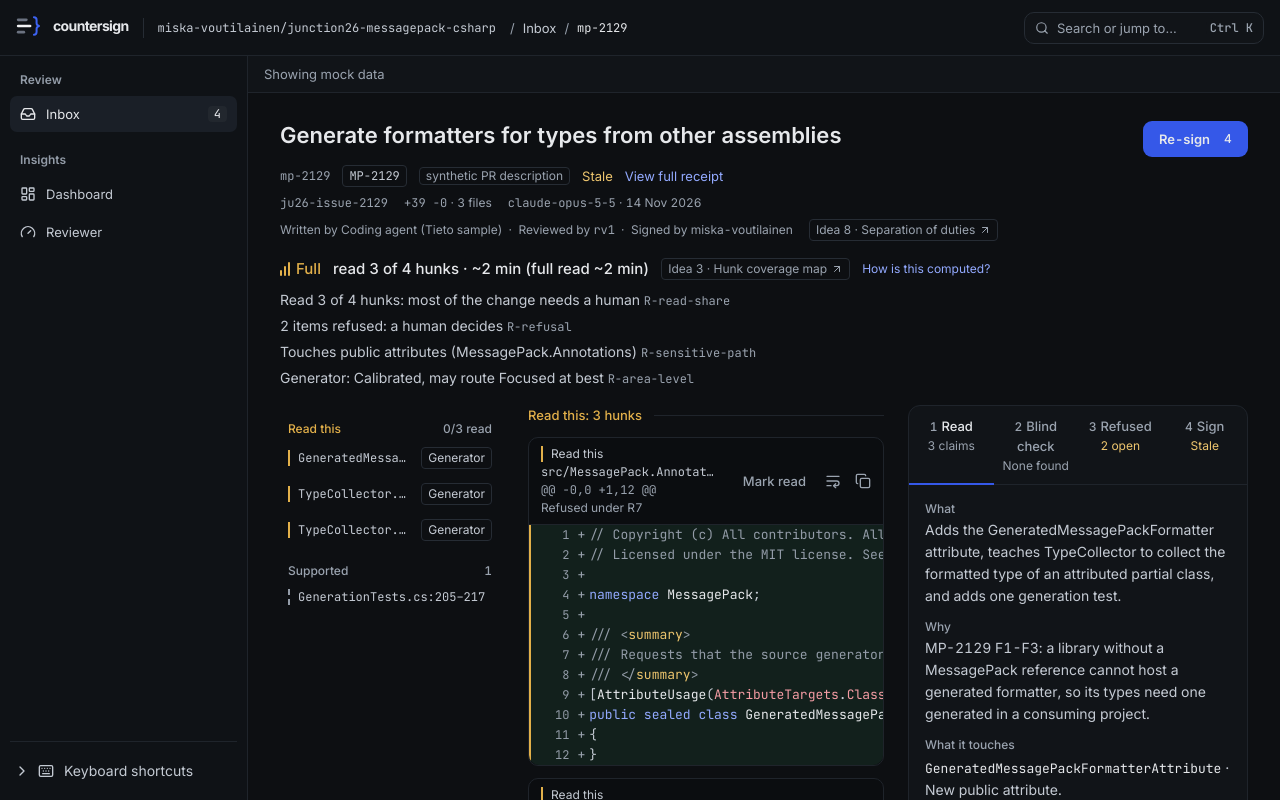
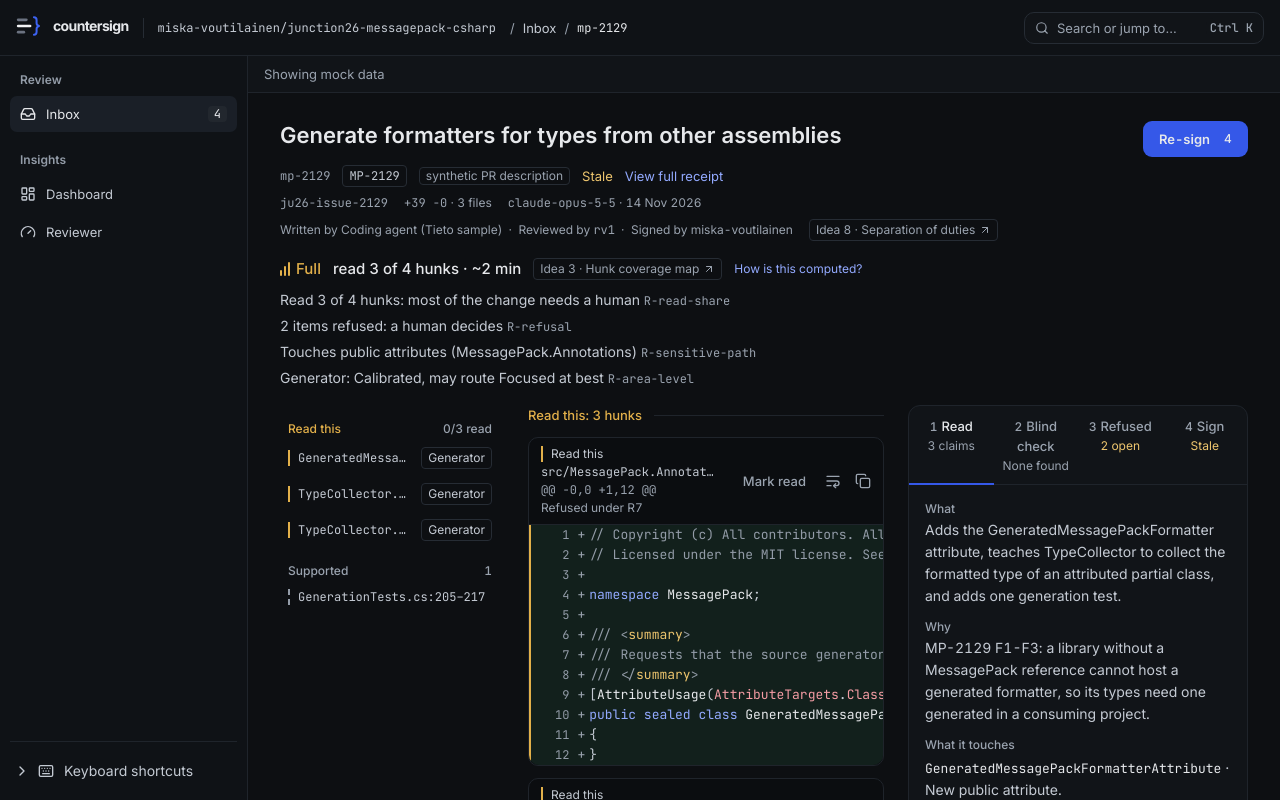
Before and after one commit to miska-voutilainen/junction-2026, a Next.js app: page /changes/mp-2129 in a window 1280 px wide. Shown: the top 800 px of the page. Built offline with nearby package versions, Linux system fonts and the light colour scheme.

Commit message:
fix(app): hide the full-read time when it equals the reading time

```diff
--- a/src/features/review/reviewModel.ts
+++ b/src/features/review/reviewModel.ts
@@ -219,12 +219,14 @@ export function buildNavigator(sections: HunkSections): NavigatorGroup[] {
  * The text after the tier badge: "read 2 of 8 hunks · ~1 min (full read ~3 min)".
  * Like the inbox row, it leaves the reading estimate out when nothing needs reading,
  * and names the generated hunks when the count leaves some out: "read 12 of 423 hunks · 411 generated".
+ * The full-read time is left out when it equals the reading time: two equal numbers compare nothing.
  */
 export function coverageLineText(decision: TierDecision): string {
   const generated = countGenerated(decision.coverage);
   const generatedNote = generated > 0 ? ` · ${generated} generated` : "";
   const reading = decision.readMinutes > 0 ? ` · ~${decision.readMinutes} min` : "";
-  return `read ${decision.readHunks} of ${decision.totalHunks} hunks${generatedNote}${reading} (full read ~${decision.fullMinutes} min)`;
+  const fullRead = decision.fullMinutes === decision.readMinutes ? "" : ` (full read ~${decision.fullMinutes} min)`;
+  return `read ${decision.readHunks} of ${decision.totalHunks} hunks${generatedNote}${reading}${fullRead}`;
 }
 
 /** The line under a collapsed covered section: "4 verified · 5 supported", a zero part left out. */
```
Also changed, not shown: 2 other files (tests, documents, lock files or other folders).
